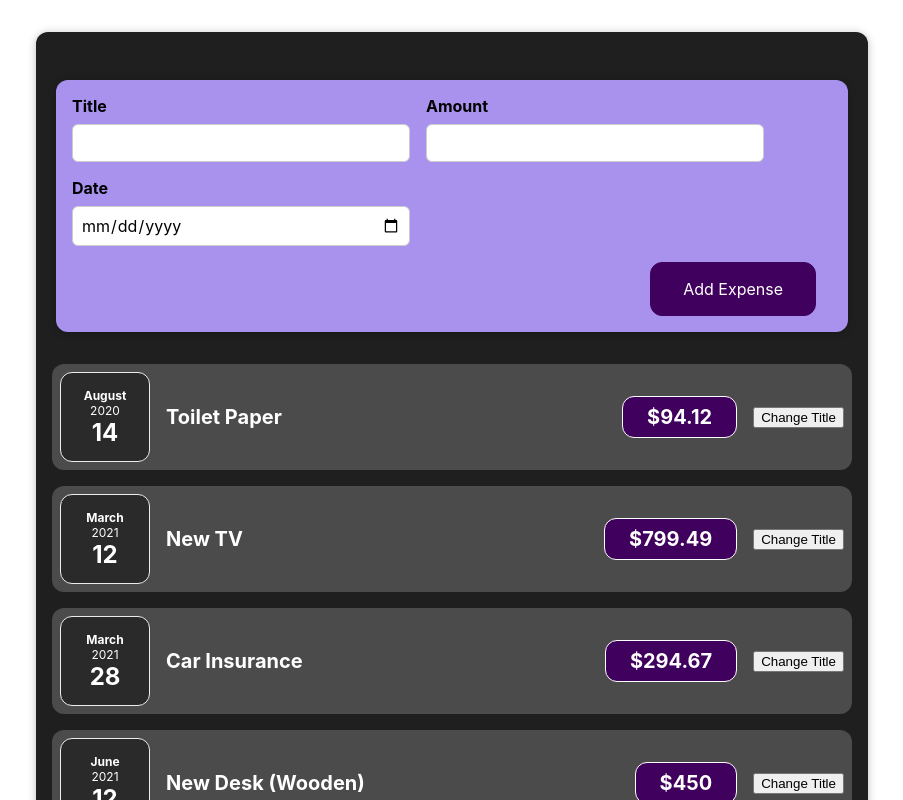
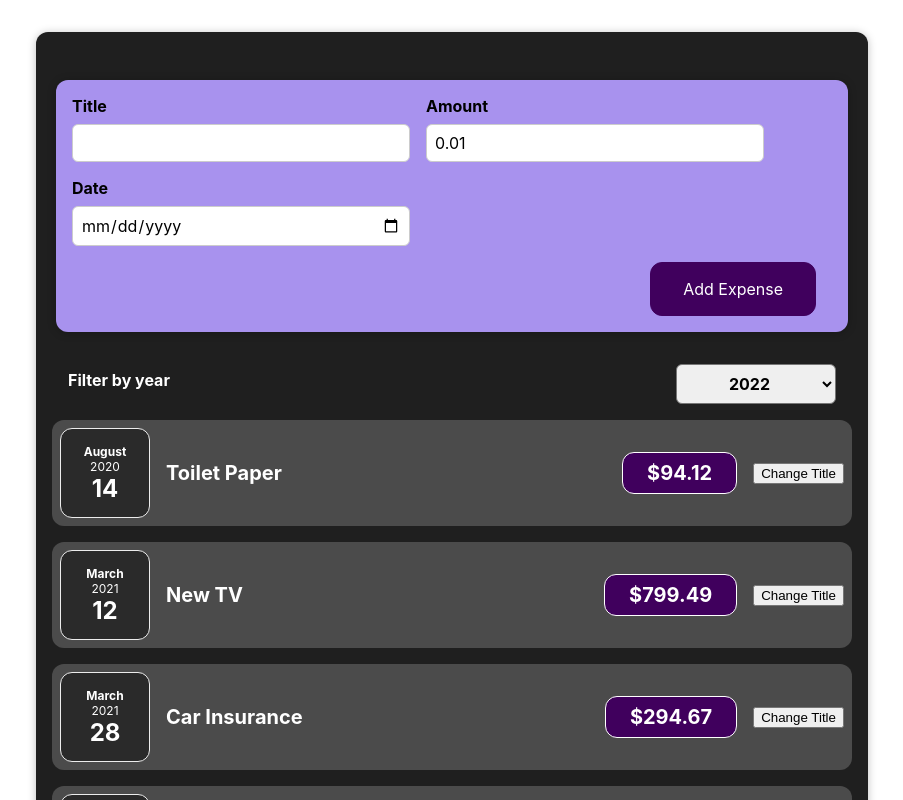
Before and after one commit to sonyks/todos-demo, a React (Create React App) app: page / in a window 1280 px wide. Shown: the top 800 px of the page, without its empty margins (188-1091 px from the left). Built offline with nearby package versions, Linux system fonts and the light colour scheme.

Commit message:
added filter model

```diff
--- a/src/App.tsx
+++ b/src/App.tsx
@@ -1,4 +1,6 @@
+import { useState } from "react";
 import "./App.css";
+import { ExpensesFilter } from "./components/Expenses/ExpenseFilter";
 import { ExpenseItem } from "./components/Expenses/ExpenseItem";
 import { NewExpense } from "./components/NewExpense/NewExpense";
 import { ExpenseItemProps } from "./models/expense-item-props";
@@ -26,10 +28,24 @@ function App() {
     },
   ] as ExpenseItemProps[];
 
+  const [filteredExpenses, setFilteredExpenses] = useState(expenses);
+
+  const addExpenseDateHandler = (enteredExpenseDate: ExpenseItemProps) => {
+    console.log(enteredExpenseDate);
+  };
+
+  const onFilteredExpenses = (selectedYear: number) => {
+    const newExpenses = expenses.filter((expense) => {
+      return expense.date.getFullYear() === selectedYear;
+    });
+    setFilteredExpenses(newExpenses);
+  };
+
   return (
     <div className="expenses">
-      <NewExpense />
-      {expenses.map((expense: ExpenseItemProps) => (
+      <NewExpense onAddExpense={addExpenseDateHandler} />
+      <ExpensesFilter onFilterExpenses={onFilteredExpenses} />
+      {filteredExpenses.map((expense: ExpenseItemProps) => (
         <ExpenseItem
           date={expense.date}
           title={expense.title}
--- /dev/null
+++ b/src/components/Expenses/ExpenseFilter.scss
@@ -0,0 +1,24 @@
+.expenses-filter {
+  color: white;
+  padding: 0 1rem;
+
+  label {
+    font-weight: bold;
+    margin-bottom: 0.5rem;
+  }
+
+  select {
+    font: inherit;
+    padding: 0.5rem 3rem;
+    font-weight: bold;
+    border-radius: 6px;
+  }
+
+  &__control {
+    display: flex;
+    width: 100%;
+    align-items: center;
+    justify-content: space-between;
+    margin: 1rem 0;
+  }
+}
--- /dev/null
+++ b/src/components/Expenses/ExpenseFilter.tsx
@@ -0,0 +1,23 @@
+import { ExpenseFilterProps } from "../../models/expense-filter-props";
+import "./ExpenseFilter.scss";
+
+export const ExpensesFilter = (props: ExpenseFilterProps) => {
+  const onSelectedValue = (event: React.ChangeEvent<HTMLSelectElement>) => {
+    const selectedYear = +event.target.value;
+    props.onFilterExpenses(selectedYear);
+  };
+
+  return (
+    <div className="expenses-filter">
+      <div className="expenses-filter__control">
+        <label>Filter by year</label>
+        <select onChange={onSelectedValue}>
+          <option value="2022">2022</option>
+          <option value="2021">2021</option>
+          <option value="2020">2020</option>
+          <option value="2019">2019</option>
+        </select>
+      </div>
+    </div>
+  );
+};
--- a/src/components/NewExpense/ExpenseForm.tsx
+++ b/src/components/NewExpense/ExpenseForm.tsx
@@ -5,7 +5,7 @@ import "./ExpenseForm.scss";
 export const ExpenseForm = (props: ExpenseFormProps) => {
   const [userInput, setUserInput] = useState({
     enteredTitle: "",
-    enteredAmount: "",
+    enteredAmount: 0.01,
     enteredDate: "",
   });
 
@@ -17,7 +17,7 @@ export const ExpenseForm = (props: ExpenseFormProps) => {
 
   const amountChangeHandler = (event: React.ChangeEvent<HTMLInputElement>) => {
     setUserInput((prevState) => {
-      return { ...prevState, enteredAmount: event.target.value };
+      return { ...prevState, enteredAmount: +event.target.value };
     });
   };
 
@@ -38,7 +38,7 @@ export const ExpenseForm = (props: ExpenseFormProps) => {
     props.onSaveExpenseData(expenseDate);
 
     setUserInput({
-      enteredAmount: "",
+      enteredAmount: 0.01,
       enteredDate: "",
       enteredTitle: "",
     });
--- a/src/components/NewExpense/NewExpense.tsx
+++ b/src/components/NewExpense/NewExpense.tsx
@@ -1,15 +1,19 @@
+import { ExpenseDate } from "../../models/expense-date";
 import { ExpenseItemProps } from "../../models/expense-item-props";
+import { NewExpenseProps } from "../../models/new-expense-props";
 import { ExpenseForm } from "./ExpenseForm";
 import "./NewExpense.scss";
 
-export const NewExpense = () => {
-  const saveExpenseDateHandler = (enteredExpenseDate: any) => {
+export const NewExpense = (props: NewExpenseProps) => {
+  const saveExpenseDateHandler = (enteredExpenseDate: ExpenseDate) => {
     const expenseDate = {
-      ...enteredExpenseDate,
+      title: enteredExpenseDate.title,
+      amount: enteredExpenseDate.amount,
+      date: enteredExpenseDate.date,
       id: Math.random().toString(),
     } as ExpenseItemProps;
 
-    console.log(expenseDate);
+    props.onAddExpense(expenseDate);
   };
 
   return (
--- a/src/models/expense-date.ts
+++ b/src/models/expense-date.ts
@@ -1,5 +1,5 @@
 export interface ExpenseDate {
   title: string;
-  amount: string;
+  amount: number;
   date: Date;
 }
--- /dev/null
+++ b/src/models/expense-filter-props.ts
@@ -0,0 +1,3 @@
+export interface ExpenseFilterProps {
+  onFilterExpenses: (props: number) => void;
+}
--- /dev/null
+++ b/src/models/new-expense-props.ts
@@ -0,0 +1,5 @@
+import { ExpenseItemProps } from "./expense-item-props";
+
+export interface NewExpenseProps {
+  onAddExpense: (props: ExpenseItemProps) => void;
+}
```
